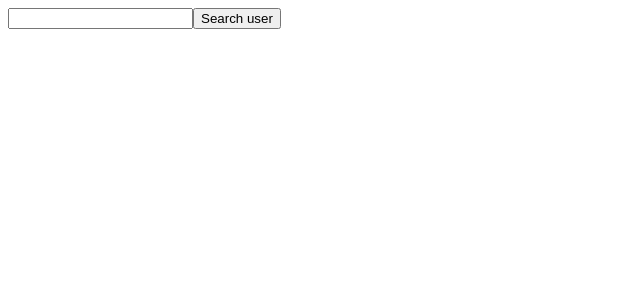
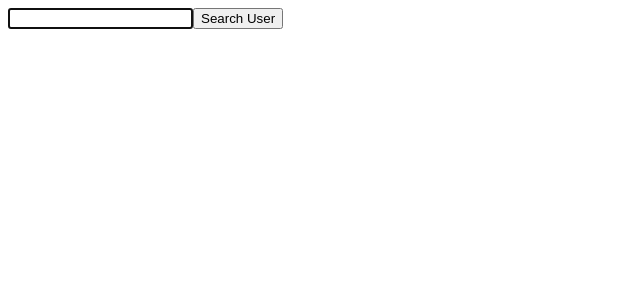
Before and after one commit to Nishant-Pall/Portfololio-, a React (Create React App) app: page / in a window 1280 px wide. Shown: the top 300 px of the page, without its empty margins (0-640 px from the left). Built offline with nearby package versions, Linux system fonts and the light colour scheme.

Commit message:
Add refs
add comment

```diff
--- a/src/index.tsx
+++ b/src/index.tsx
@@ -1,21 +1,10 @@
 import ReactDom from 'react-dom';
-import UserSearch from './classes/UserSearch';
+import UserSearch from './refs/userSearch';
 
-interface User {
-	name: string,
-	age: number
-}
 
-const users: User[] = [
-	{ name: "alex", age: 20 },
-	{ name: "alex", age: 20 },
-	{ name: "alex", age: 20 },
-]
 const App = () => {
 	return <div>
-		<UserSearch
-			users={users}
-		/>
+		<UserSearch />
 	</div>
 }
 
--- /dev/null
+++ b/src/refs/userSearch.tsx
@@ -0,0 +1,41 @@
+import { useState, useRef, useEffect } from 'react'
+
+const users = [
+	{ name: "Alex", age: 20 },
+	{ name: "Felix", age: 20 },
+	{ name: "Kim", age: 20 },
+]
+
+const UserSearch: React.FC = () => {
+	const inputRef = useRef<HTMLInputElement | null>(null)
+	const [name, setName] = useState('');
+	const [user, setUser] = useState<{ name: string, age: number } | undefined>()
+	const onClick = () => {
+		const foundUser = users.find((user) => {
+			return user.name === name
+		})
+		setUser(foundUser)
+	}
+
+	useEffect(() => {
+		// typeguard for refs
+		if (!inputRef.current) {
+			return;
+		}
+		inputRef.current.focus()
+		// leave array empty to execute it only once
+		// it's the dependency array
+	}, [])
+	return (
+		<div>
+			<input ref={inputRef} value={name} onChange={(e) => setName(e.target.value)} />
+			<button onClick={onClick}>Search User</button>
+			<div>
+				{user && user.name}
+				{user && user.age}
+			</div>
+		</div>
+	)
+}
+
+export default UserSearch
```
